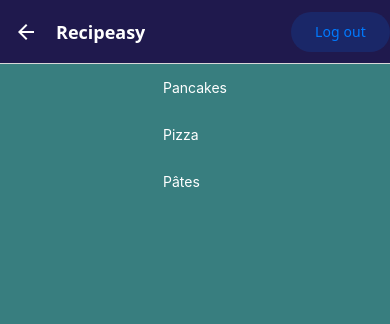
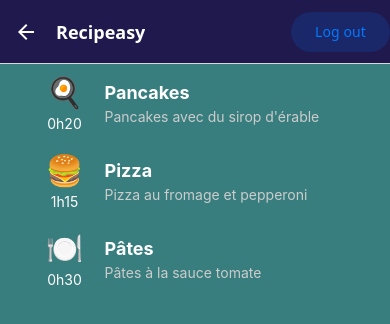
Before and after one commit to Audry-Noupoue/recipeasy, a React Native app: screen /Liste in a window 390 px wide. Shown: the top 324 px of the page. Built offline with nearby package versions, Linux system fonts and the light colour scheme.

Commit message:
Ajout de la sélection des recettes

```diff
--- a/pages/liste.js
+++ b/pages/liste.js
@@ -1,6 +1,6 @@
-import { Text, View, FlatList, TouchableOpacity } from 'react-native';
+import { Text, View, FlatList, TouchableOpacity  } from 'react-native';
 import { StatusBar } from 'expo-status-bar';
-import { useState } from 'react';
+import { useState , useEffect } from 'react';
 
 import PageContainer from '../components/PageContainer';
 import Button from '../components/Button.js';
@@ -32,22 +32,105 @@ export default function Liste({ navigation, route }) {
     }
   ]);
 
+
+  function afficherCategorie(category) {
+
+    if (category === 1) {
+      return '🍳';
+    }
+
+    if (category === 2) {
+      return '🍔';
+    }
+
+    if (category === 3) {
+      return '🍽️';
+    }
+
+    return '🍴';
+  }
+
+
+  function afficherDuree(recette) {
+
+    return `${recette.durationHours}h${recette.durationMinutes
+      .toString()
+      .padStart(2, '0')}`;
+
+  }
+
+
 function afficherRecette({ item }) {
+
   return (
+    <TouchableOpacity
+      onPress={() => navigation.navigate('Formulaire', {
+        recette: item
+      })}
+      activeOpacity={0.6}
+    >
+
       <View style={{
-        padding: 15
+        padding: 10,
+        flexDirection: 'row'
       }}>
+
+        <View style={{
+            width: 70,
+            alignItems: 'center',
+            justifyContent: 'center'
+          }}>
+
           <Text style={{
-          color: 'white'
+            fontSize: 30
+          }}>
+            {afficherCategorie(item.category)}
+          </Text>
+
+          <Text style={{
+            color: 'white',
+            marginTop: 5
+          }}>
+            {afficherDuree(item)}
+          </Text>
+
+        </View>
+
+
+        <View style={{
+            flex: 1,
+            marginLeft: 5,
+            justifyContent: 'center'
+          }}>
+
+          <Text style={{
+            color: 'white',
+            fontSize: 18,
+            fontWeight: 'bold'
           }}>
             {item.name}
           </Text>
+
+          <Text style={{
+            color: '#cccccc',
+            marginTop: 5
+          }}>
+            {item.description}
+          </Text>
+
         </View>
+
+      </View>
+
+    </TouchableOpacity>
   );
 }
 
+
   return (
     <PageContainer>
+
+      <View style={{ flex: 1, width: '100%' }}>
 
         <FlatList
           data={recettes}
@@ -55,6 +138,8 @@ export default function Liste({ navigation, route }) {
           keyExtractor={(item, index) => item.name + index}
         />
 
+      </View>
+
       <StatusBar style="auto" />
 
     </PageContainer>
```
Lines whose indentation alone changed are shown as unchanged.
